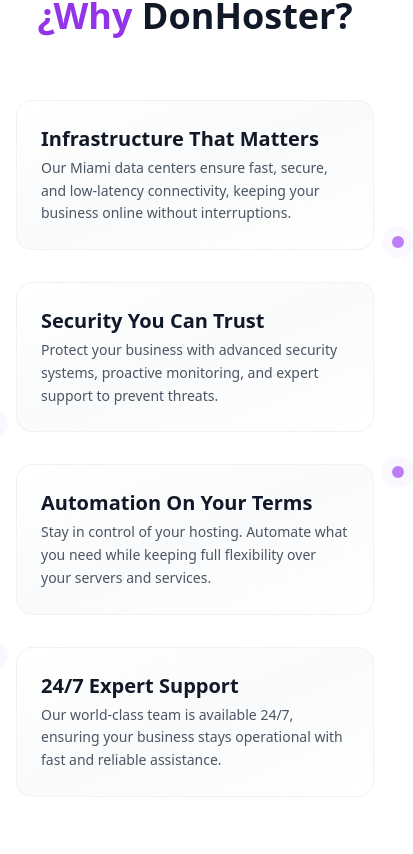
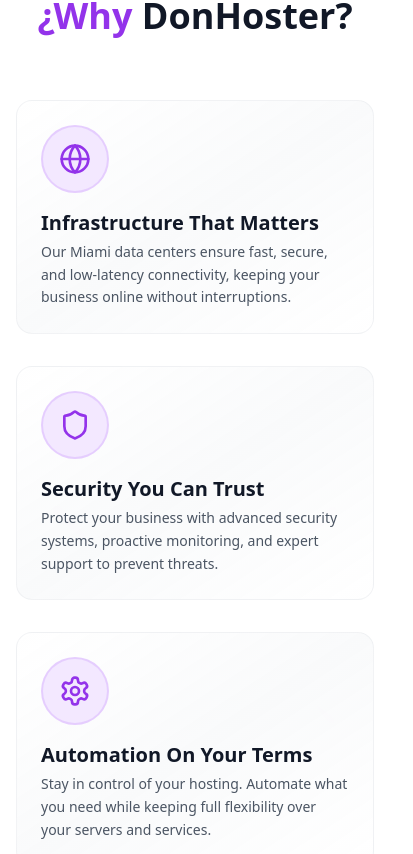
Before and after one commit to cristobalquilimaco/server2555, a React (Vite) app: page / in a window 390 px wide. Shown: the part 5179-6033 px from the top of the page, 413 px wide, since content can reach past the window. Built offline with nearby package versions, Linux system fonts and the light colour scheme.

Commit message:
Se ajustan secciones de los puntos que estaban saliendose del cotenedor

```diff
--- a/src/components/WhyDonHosterSection.tsx
+++ b/src/components/WhyDonHosterSection.tsx
@@ -38,11 +38,11 @@ const WhyDonHosterSection: React.FC<WhyDonHosterSectionProps> = ({ darkMode }) =
   ];
 
   const clients = [
-    { name: 'VMware', logo: '../src/images/client_1.png', alt: 'VMware - Hybrid Cloud Powered' },
-    { name: 'EMC', logo: '../src/images/client_2.png', alt: 'EMC Corporation' },
-    { name: 'Cisco', logo: '../src/images/client_3.png', alt: 'Cisco Systems' },
-    { name: 'New Relic', logo: '../src/images/client_4.png', alt: 'New Relic' },
-    { name: 'Microsoft', logo: '../src/images/client_5.png', alt: 'Microsoft' }
+    { name: 'VMware', logo: '.././src/images/client_1.png', alt: 'VMware - Hybrid Cloud Powered' },
+    { name: 'EMC', logo: '../src/./images/client_2.png', alt: 'EMC Corporation' },
+    { name: 'Cisco', logo: '../src/./images/client_3.png', alt: 'Cisco Systems' },
+    { name: 'New Relic', logo: '../src/./images/client_4.png', alt: 'New Relic' },
+    { name: 'Microsoft', logo: '../src/./images/client_5.png', alt: 'Microsoft' }
   ];
 
   return (
@@ -113,7 +113,7 @@ const WhyDonHosterSection: React.FC<WhyDonHosterSectionProps> = ({ darkMode }) =
                     <div className="absolute bottom-0 right-0 w-8 h-8 border-r-2 border-b-2 border-purple-500/0 group-hover:border-purple-500/60 transition-all duration-500 delay-300"></div>
 
                     {/* Icon with circular background */}
-                    <div className={`hidden lg:block  inline-flex p-4 rounded-full mb-4 transition-all duration-300 ${
+                    <div className={` inline-flex p-4 rounded-full mb-4 transition-all duration-300 ${
                       darkMode ? 'bg-purple-900/50 group-hover:bg-purple-800/70' : 'bg-purple-100 group-hover:bg-purple-200'
                     } group-hover:scale-110 relative z-10 border-2 ${
                       darkMode ? 'border-purple-600/50' : 'border-purple-300/50'
@@ -123,7 +123,7 @@ const WhyDonHosterSection: React.FC<WhyDonHosterSectionProps> = ({ darkMode }) =
                       }`} />
 
                       {/* Icon Glow Effect */}
-                      <div className="hidden lg:block  absolute inset-0 bg-purple-400/20 rounded-full blur-md opacity-0 group-hover:opacity-100 transition-opacity duration-500"></div>
+                      <div className="absolute inset-0 bg-purple-400/20 rounded-full blur-md opacity-0 group-hover:opacity-100 transition-opacity duration-500"></div>
                     </div>
 
                     <h3 className={`text-xl font-bold mb-1 transition-all duration-500 relative z-10 ${
@@ -143,7 +143,7 @@ const WhyDonHosterSection: React.FC<WhyDonHosterSectionProps> = ({ darkMode }) =
                   </div>
 
                   {/* Connection Dot */}
-                  <div  className={` absolute z-10 ${
+                  <div  className={`hidden lg:block  absolute z-10 ${
                     isTop && isLeft ? 'bottom-0 right-0 translate-x-8 translate-y-30' :
                     isTop && !isLeft ? 'bottom-0 left-0 -translate-x-8 translate-y-30' :
                     !isTop && isLeft ? 'top-0 right-0 translate-x-8 -translate-y-0' :
```
